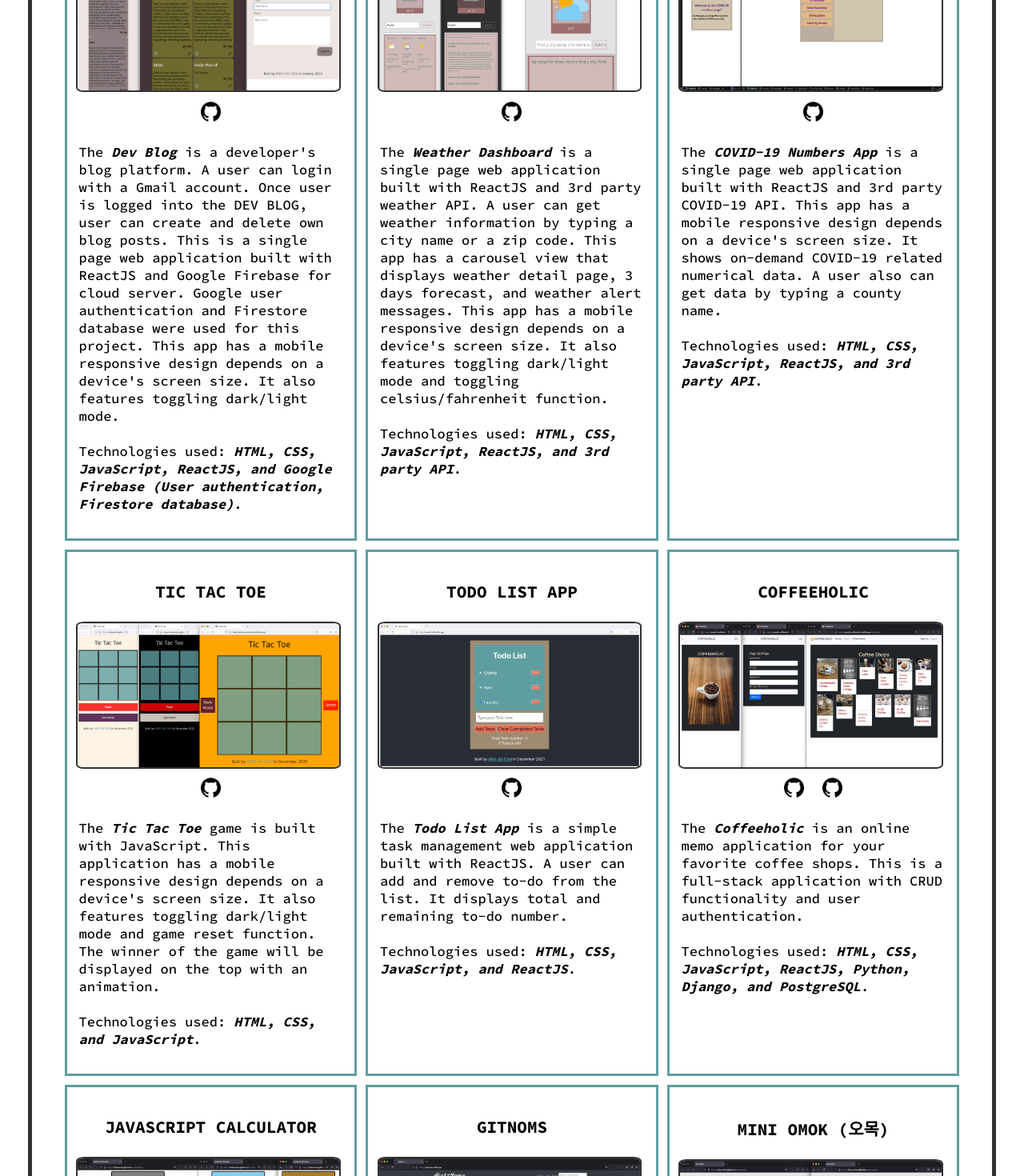
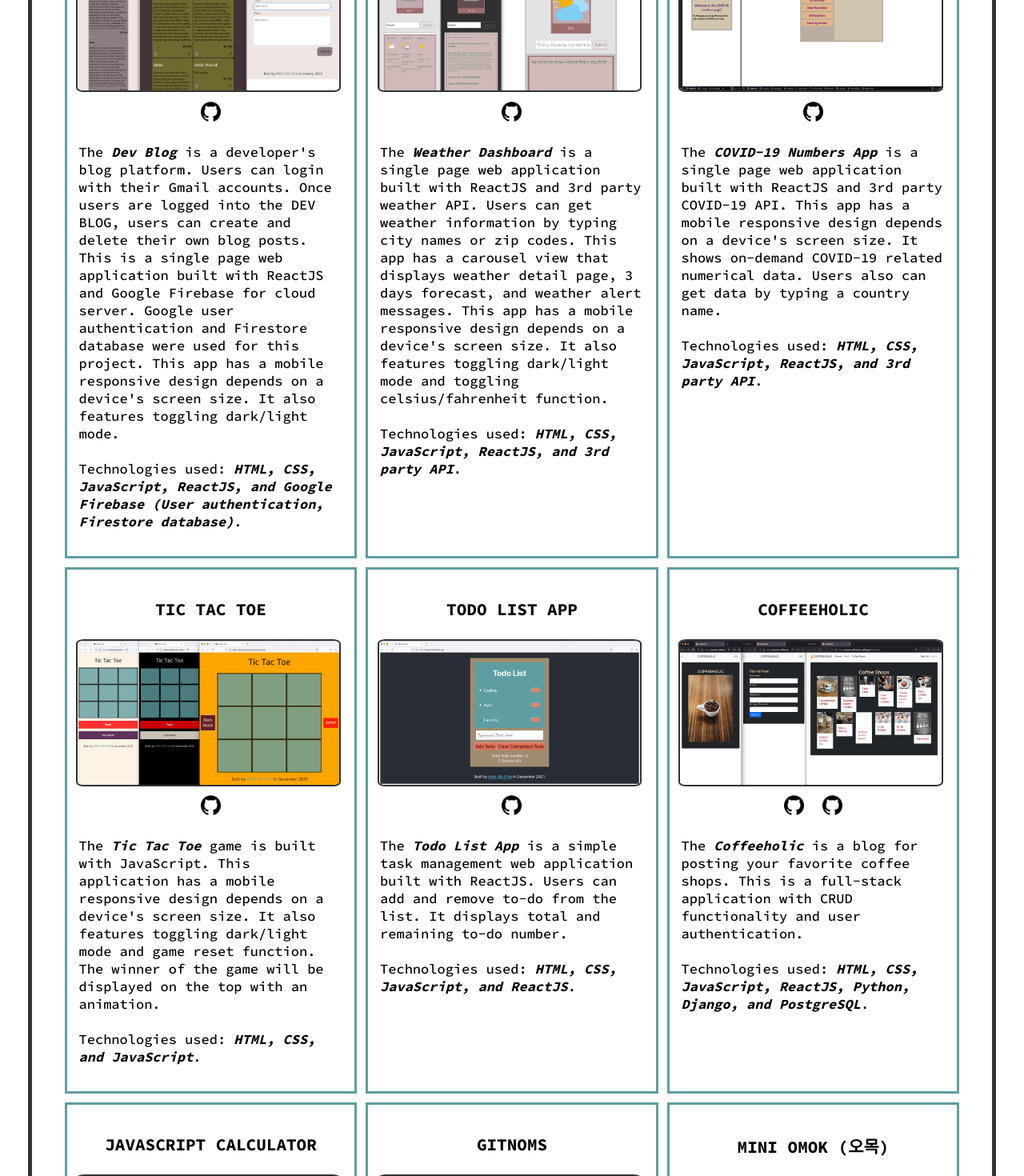
Before and after one commit to dvlprwchoi/portfolio-2, a React (Create React App) app: page / in a window 1280 px wide. Shown: the part 1753-3223 px from the top of the page at 80% size. Built offline with nearby package versions, Linux system fonts and the light colour scheme.

Commit message:
Update resume and projects descriptions

```diff
--- a/src/components/Main/Main.js
+++ b/src/components/Main/Main.js
@@ -36,7 +36,7 @@ function Main() {
             <li className="resume-icon-container">
               <a
                 className="icon-link-container"
-                href="https://drive.google.com/file/d/1OUYnIQoEs8iinhzO_sTwx7YZUc3vxgJ-/view?usp=sharing"
+                href="https://drive.google.com/file/d/1JHYi59nxc2K9ckEuUV2fMarDFswRB0MN/view?usp=sharing"
                 target="_blank"
               >
                 <img
--- a/src/components/Projects/Projects.js
+++ b/src/components/Projects/Projects.js
@@ -44,13 +44,14 @@ function Projects() {
             </a>
           </div>
           <p>
-            The <span>Dev Blog</span> is a developer's blog platform. A user can
-            login with a Gmail account. Once user is logged into the DEV BLOG,
-            user can create and delete own blog posts. This is a single page web
-            application built with ReactJS and Google Firebase for cloud server.
-            Google user authentication and Firestore database were used for this
-            project. This app has a mobile responsive design depends on a
-            device's screen size. It also features toggling dark/light mode.
+            The <span>Dev Blog</span> is a developer's blog platform. Users can
+            login with their Gmail accounts. Once users are logged into the DEV
+            BLOG, users can create and delete their own blog posts. This is a
+            single page web application built with ReactJS and Google Firebase
+            for cloud server. Google user authentication and Firestore database
+            were used for this project. This app has a mobile responsive design
+            depends on a device's screen size. It also features toggling
+            dark/light mode.
             <br />
             &nbsp;
             <br />
@@ -96,8 +97,8 @@ function Projects() {
           </div>
           <p>
             The <span>Weather Dashboard</span> is a single page web application
-            built with ReactJS and 3rd party weather API. A user can get weather
-            information by typing a city name or a zip code. This app has a
+            built with ReactJS and 3rd party weather API. Users can get weather
+            information by typing city names or zip codes. This app has a
             carousel view that displays weather detail page, 3 days forecast,
             and weather alert messages. This app has a mobile responsive design
             depends on a device's screen size. It also features toggling
@@ -145,8 +146,8 @@ function Projects() {
             The <span>COVID-19 Numbers App</span> is a single page web
             application built with ReactJS and 3rd party COVID-19 API. This app
             has a mobile responsive design depends on a device's screen size. It
-            shows on-demand COVID-19 related numerical data. A user also can get
-            data by typing a county name.
+            shows on-demand COVID-19 related numerical data. Users also can get
+            data by typing a country name.
             <br />
             &nbsp;
             <br />
@@ -218,7 +219,7 @@ function Projects() {
           </div>
           <p>
             The <span>Todo List App</span> is a simple task management web
-            application built with ReactJS. A user can add and remove to-do from
+            application built with ReactJS. Users can add and remove to-do from
             the list. It displays total and remaining to-do number.
             <br />
             &nbsp;
@@ -267,8 +268,8 @@ function Projects() {
             </a>
           </div>
           <p>
-            The <span>Coffeeholic</span> is an online memo application for your
-            favorite coffee shops. This is a full-stack application with CRUD
+            The <span>Coffeeholic</span> is a blog for posting your favorite
+            coffee shops. This is a full-stack application with CRUD
             functionality and user authentication.
             <br />
             &nbsp;
```
